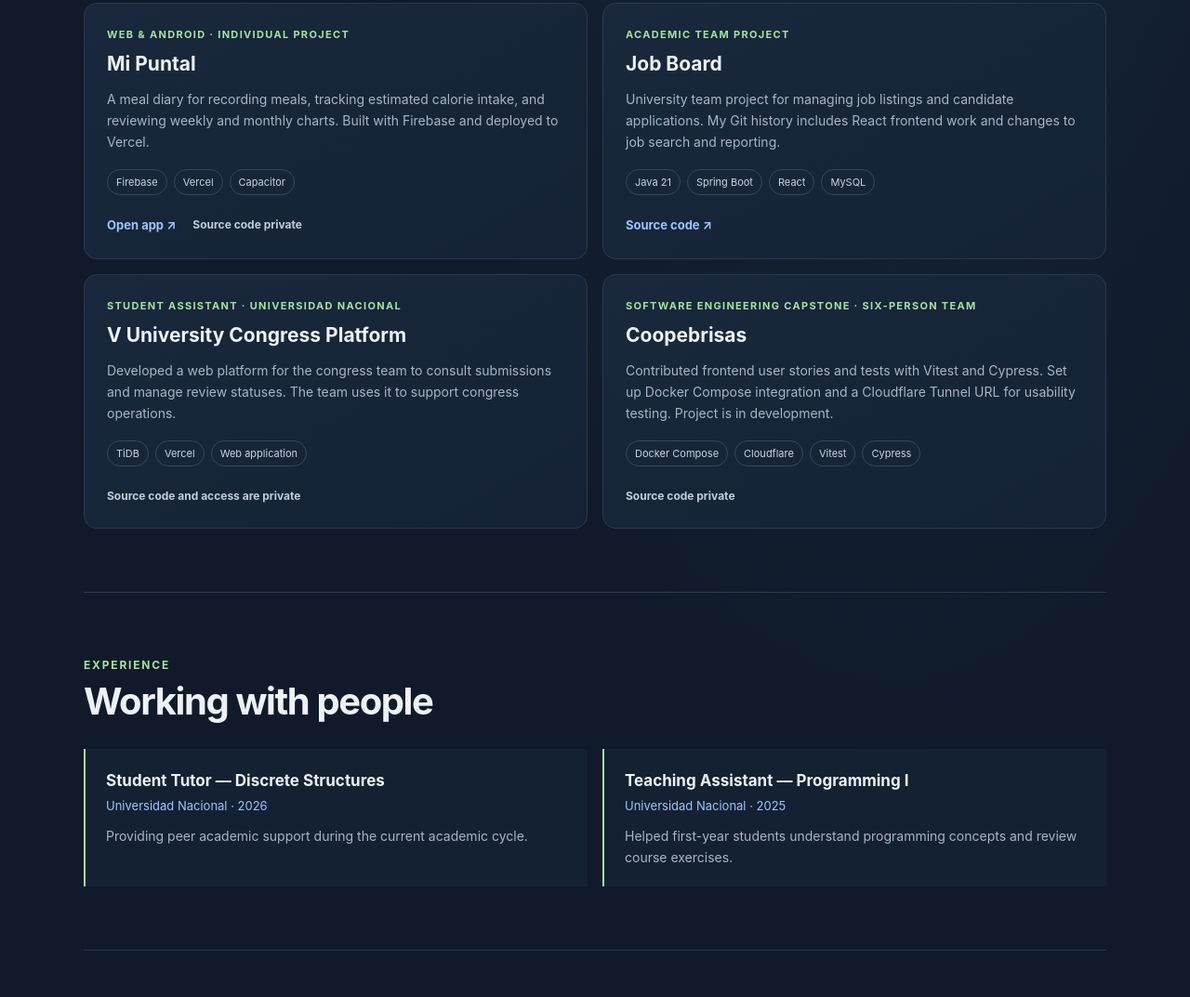
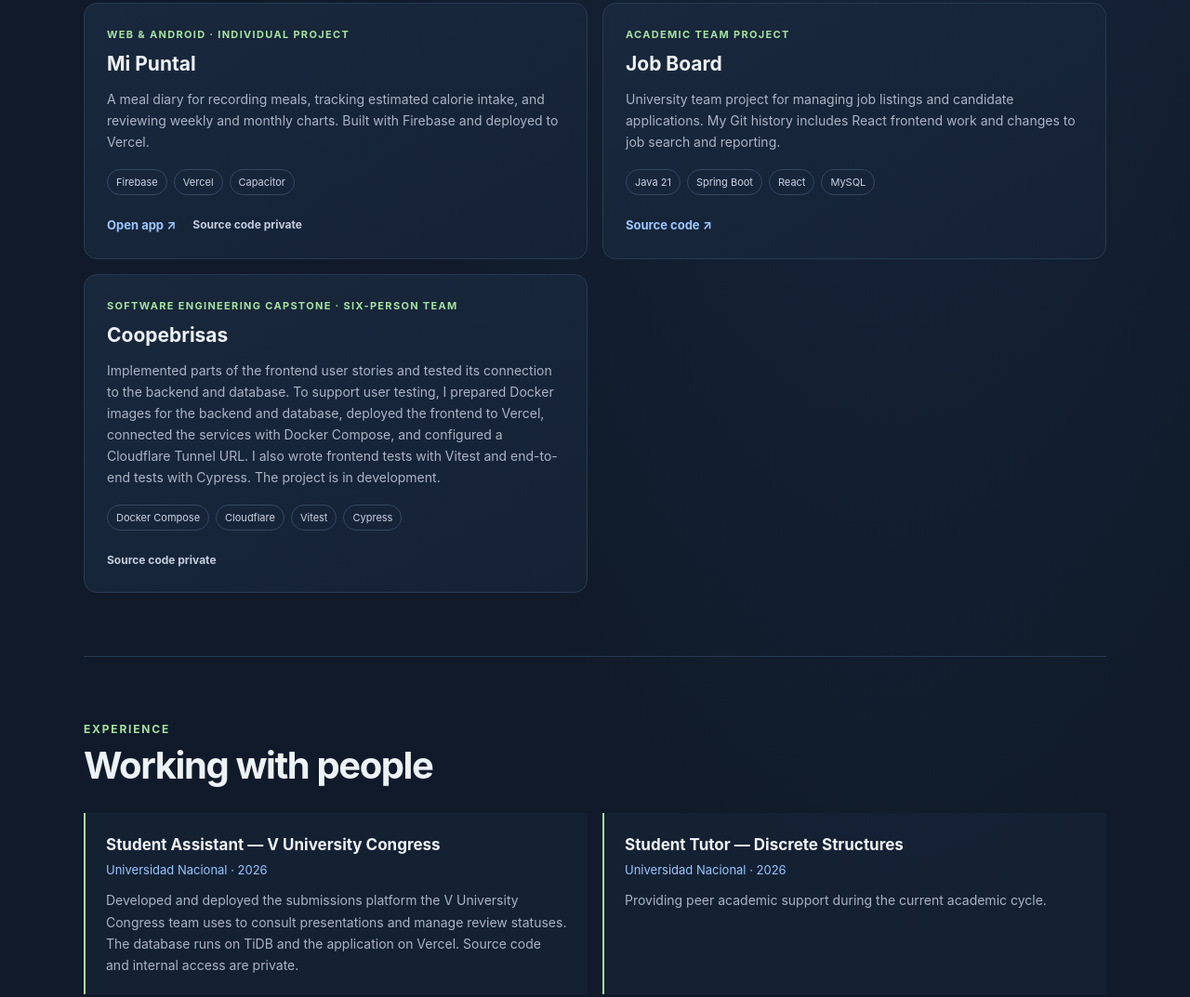
Before and after one commit to JarodBonillaG/JarodBonillaG, a plain HTML site: page portfolio/index.html in a window 1280 px wide. Shown: the part 1322-2395 px from the top of the page at 93% size. Drawn offline with Linux system fonts and the light colour scheme.

Commit message:
Feature Congress platform under experience
Updated project descriptions and roles for clarity and detail.

```diff
--- a/portfolio/index.html
+++ b/portfolio/index.html
@@ -178,15 +178,8 @@
             </article>
 
             <article class="project">
-              <div class="project-type">Student assistant · Universidad Nacional</div><h3>V University Congress Platform</h3>
-              <p>Developed a web platform for the congress team to consult submissions and manage review statuses. The team uses it to support congress operations.</p>
-              <div class="tags"><span class="tag">TiDB</span><span class="tag">Vercel</span><span class="tag">Web application</span></div>
-              <div class="project-links"><span class="private">Source code and access are private</span></div>
-            </article>
-
-            <article class="project">
               <div class="project-type">Software engineering capstone · Six-person team</div><h3>Coopebrisas</h3>
-              <p>Contributed frontend user stories and tests with Vitest and Cypress. Set up Docker Compose integration and a Cloudflare Tunnel URL for usability testing. Project is in development.</p>
+              <p>Implemented parts of the frontend user stories and tested its connection to the backend and database. To support user testing, I prepared Docker images for the backend and database, deployed the frontend to Vercel, connected the services with Docker Compose, and configured a Cloudflare Tunnel URL. I also wrote frontend tests with Vitest and end-to-end tests with Cypress. The project is in development.</p>
               <div class="tags"><span class="tag">Docker Compose</span><span class="tag">Cloudflare</span><span class="tag">Vitest</span><span class="tag">Cypress</span></div>
               <div class="project-links"><span class="private">Source code private</span></div>
             </article>
@@ -196,7 +189,7 @@
         <section id="experience">
           <div class="section-head"><div><div class="section-kicker">Experience</div><h2>Working with people</h2></div></div>
           <div class="experience">
-            <article><h3>Student Tutor — Discrete Structures</h3><div class="meta">Universidad Nacional · 2026</div><p>Providing peer academic support during the current academic cycle.</p></article>
+            <article><h3>Student Assistant — V University Congress</h3><div class="meta">Universidad Nacional · 2026</div><p>Developed and deployed the submissions platform the V University Congress team uses to consult presentations and manage review statuses. The database runs on TiDB and the application on Vercel. Source code and internal access are private.</p></article> <article><h3>Student Tutor — Discrete Structures</h3><div class="meta">Universidad Nacional · 2026</div><p>Providing peer academic support during the current academic cycle.</p></article>
             <article><h3>Teaching Assistant — Programming I</h3><div class="meta">Universidad Nacional · 2025</div><p>Helped first-year students understand programming concepts and review course exercises.</p></article>
           </div>
         </section>
```
